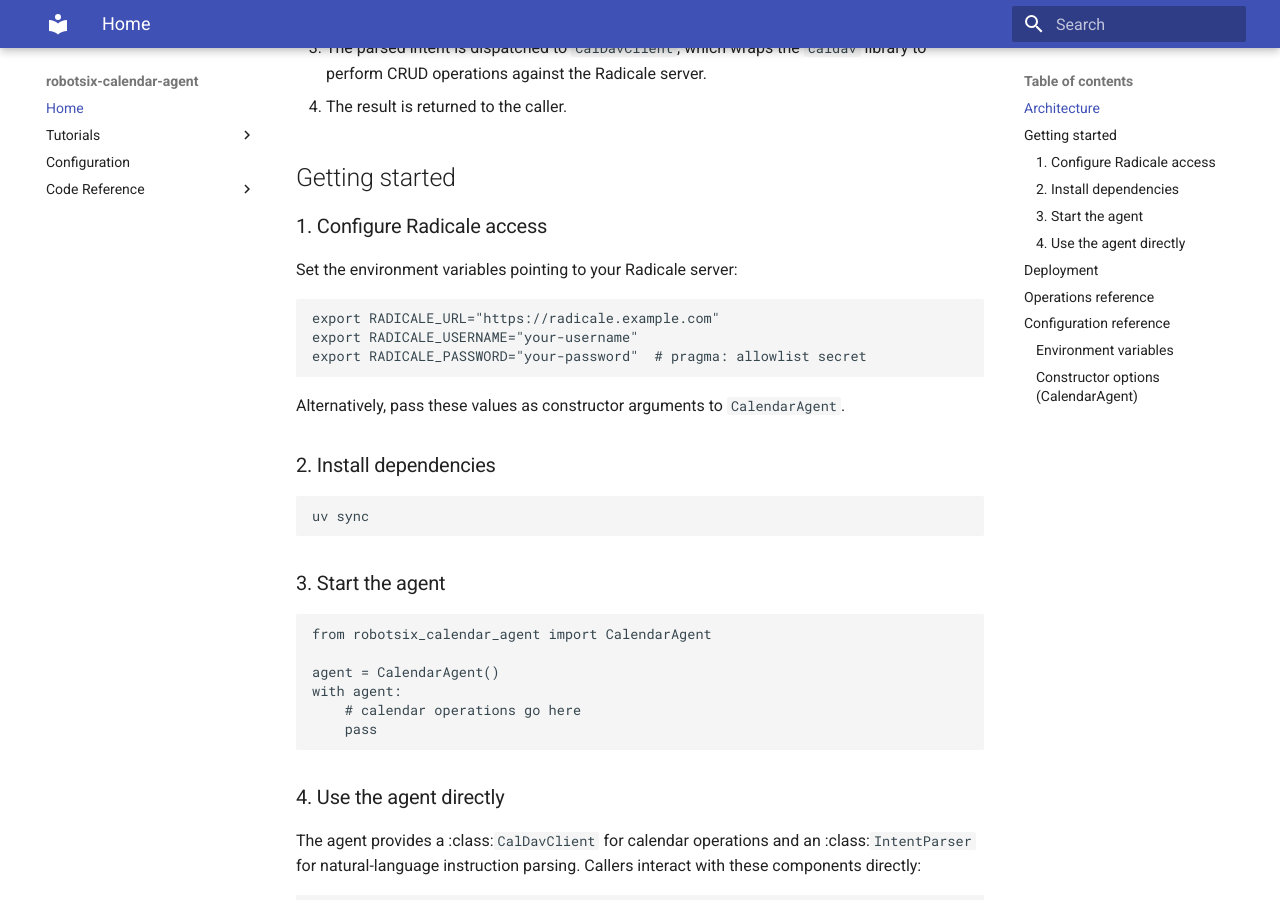
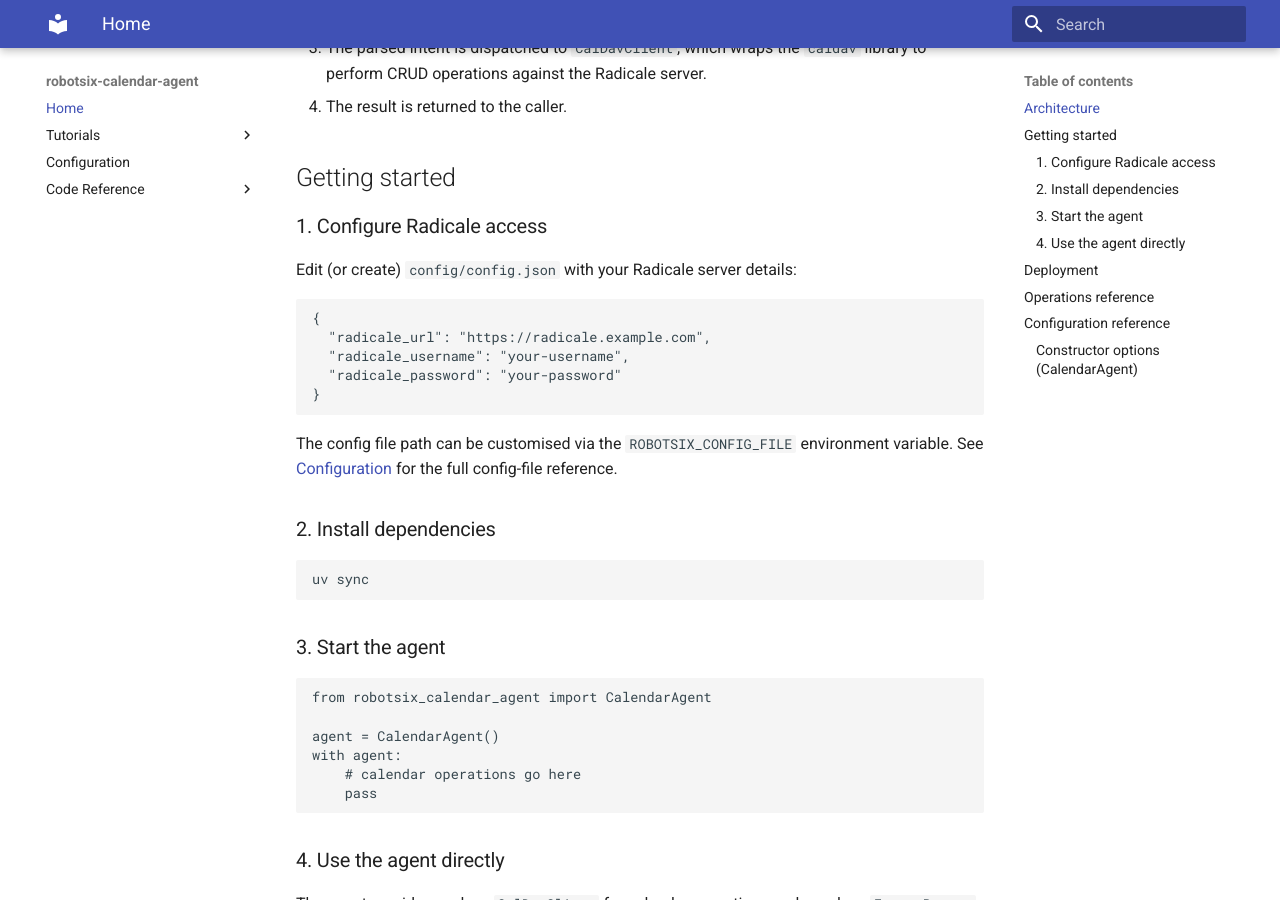
Before and after one commit to damien-robotsix/robotsix-calendar-agent, an MkDocs documentation site: the page built from docs/index.md, in a window 1280 px wide and 900 px high, scrolled down 480 px. Built offline with MkDocs 1.6.1 and Material for MkDocs 9.7.7, drawn with Linux system fonts in a browser that asks for light colours; some of the changed text lies outside the part shown.

Commit message:
mill: Stale "environment variable" configuration docs after config-standard cutover migration (20260722T155217Z-stale-environment-variable-configuration-a61c)

````diff
--- a/docs/index.md
+++ b/docs/index.md
@@ -23,15 +23,19 @@ Caller → CalendarAgent → IntentParser (llmio)
 
 ### 1. Configure Radicale access
 
-Set the environment variables pointing to your Radicale server:
+Edit (or create) `config/config.json` with your Radicale server details:
 
-```bash
-export RADICALE_URL="https://radicale.example.com"
-export RADICALE_USERNAME="your-username"
-export RADICALE_PASSWORD="your-password"  # pragma: allowlist secret
+```json
+{
+  "radicale_url": "https://radicale.example.com",
+  "radicale_username": "your-username",
+  "radicale_password": "your-password"
+}
 ```
 
-Alternatively, pass these values as constructor arguments to `CalendarAgent`.
+The config file path can be customised via the `ROBOTSIX_CONFIG_FILE`
+environment variable.  See [Configuration](configuration.md) for the full
+config-file reference.
 
 ### 2. Install dependencies
 
@@ -102,16 +106,9 @@ with agent:
 
 ## Configuration reference
 
-See [Configuration](configuration.md) for the canonical environment-variable
-reference.
-
-### Environment variables
-
-| Variable | Required | Default | Description |
-|---|---|---|---|
-| `RADICALE_URL` | Yes | — | Radicale server URL |
-| `RADICALE_USERNAME` | Yes | — | Radicale username |
-| `RADICALE_PASSWORD` | Yes | — | Radicale password |
+See [Configuration](configuration.md) for the canonical config-file
+reference.  All settings — including the three required Radicale
+credentials — live in `config/config.json`.
 
 
 ### Constructor options (`CalendarAgent`)
````
Also changed, not shown: CHANGELOG.md (+1 -0 lines), README.md (+5 -13 lines), docs/agent/tutorials/manage-events.md (+2 -2 lines), docs/tutorials/basic/first-agent.md (+12 -10 lines).
